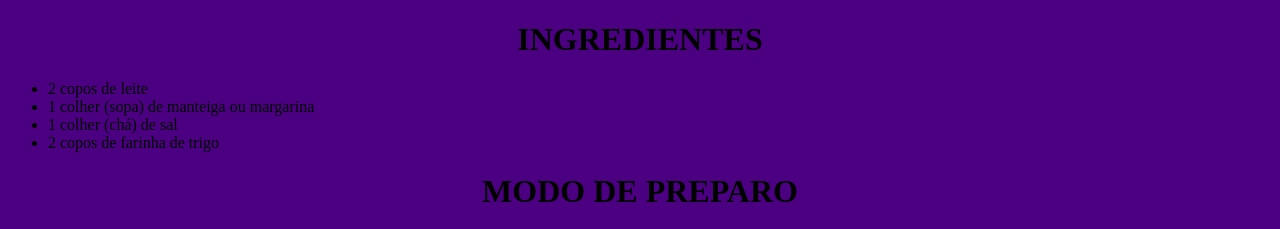
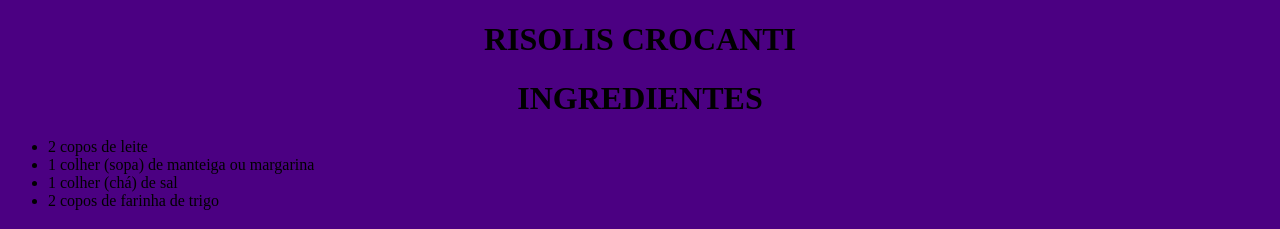
Before and after one commit to claudiojuniorpliniodasilva/risolis-crocante-Felipe9, a plain HTML site: page index.html in a window 1280 px wide. Shown: the top 229 px of the page. Drawn offline with Linux system fonts and the light colour scheme.

Commit message:
Update index.html

```diff
--- a/index.html
+++ b/index.html
@@ -8,6 +8,7 @@
 
     <link rel="stylesheet" href="aula.css">
 
+		<h1>RISOLIS CROCANTI</h1>
 
 	<h1>INGREDIENTES</h1>
 <ul>
```
